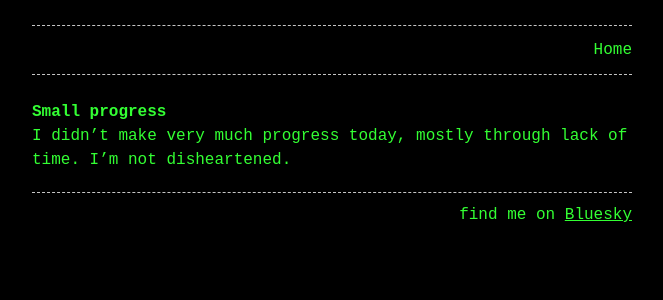
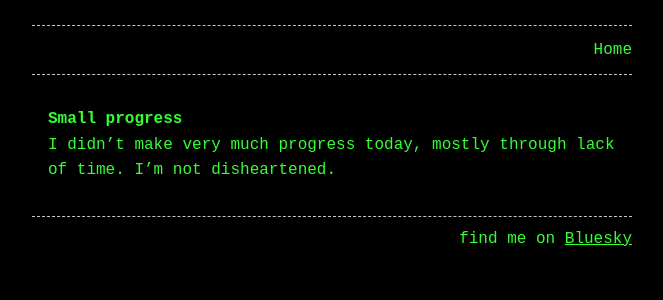
Before and after one commit to revrichard/revrichard.github.io, a Jekyll site: the page built from _posts/2025-04-09-small-progress.md, in a window 1280 px wide. Shown: the top 300 px of the page, without its empty margins (308-971 px from the left). Built offline with Jekyll 4.4.1, drawn with Linux system fonts in a browser that asks for light colours; our own code applies the rules of GitHub Pages for plain Markdown files.

Commit message:
updated post layout

```diff
--- a/_layouts/post.html
+++ b/_layouts/post.html
@@ -1,5 +1,6 @@
 ---
 layout: default
 ---
-
-{{ content }}
+<article class="post-content">
+  {{ content }}
+</article>
--- a/_sass/base.scss
+++ b/_sass/base.scss
@@ -30,6 +30,15 @@ footer { color: var(--text-color);  border-top: var(--border);  margin: 20px aut
 header { margin-top: 25px;  margin-bottom: 10px; }
 header p { text-align: left;  margin: 0; }
 footer { margin-bottom: 20px; }
+
+.post-content {
+  max-width: 60ch;         /* Ideal for readability */
+  margin: 2rem auto;
+  padding: 0 1rem;
+  line-height: 1.6;
+  word-break: normal;
+  white-space: normal;
+}
 
 .post-list {
   list-style: none;
```
